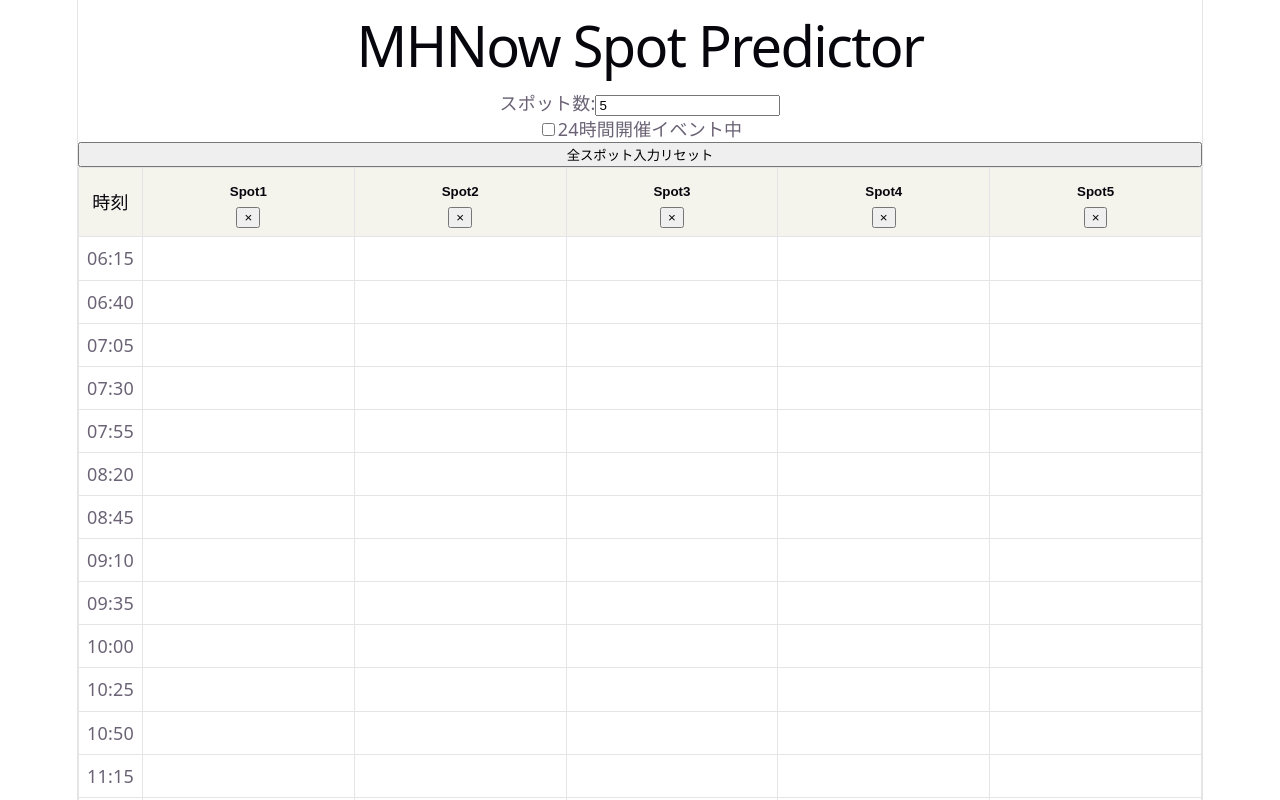
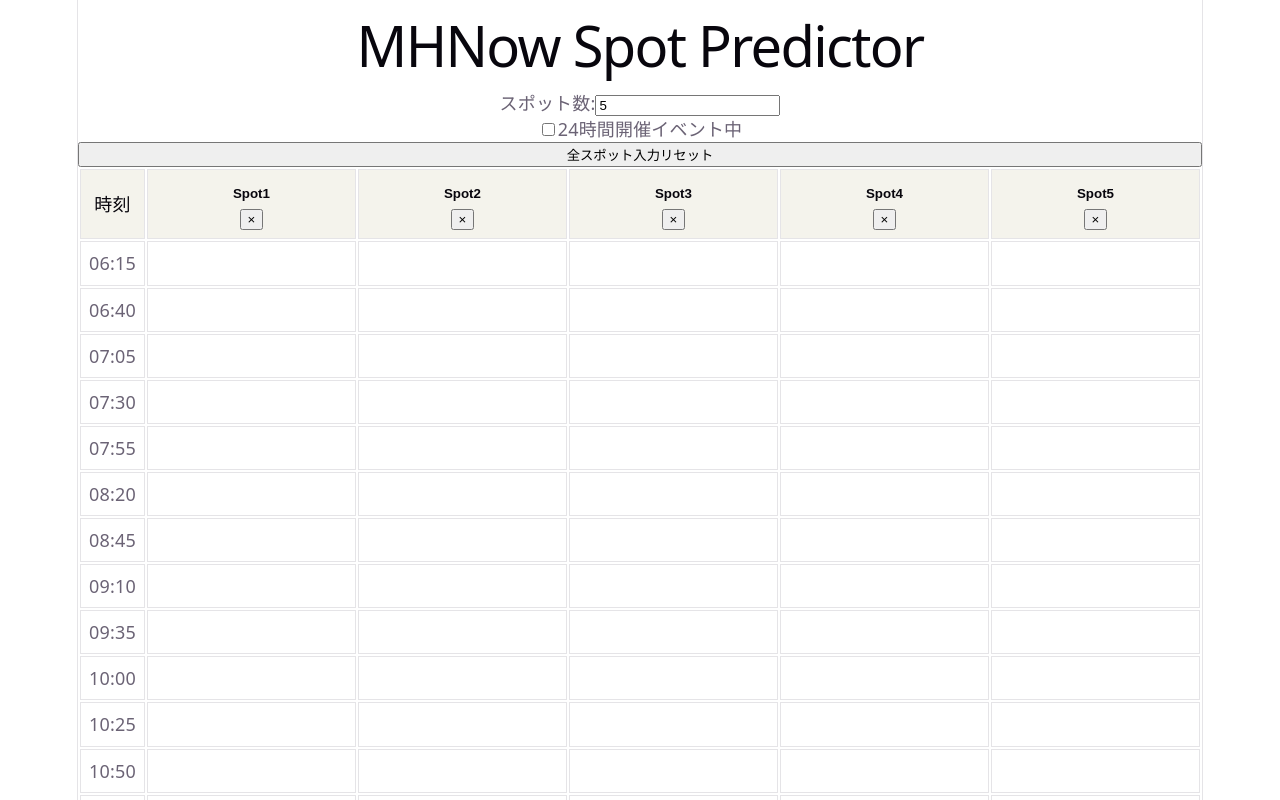
Before and after one commit to takamatsu-yuki/spot-predictor, a React (Vite) app: page / in a window 1280 px wide. Shown: the top 800 px of the page. Built offline with nearby package versions, Linux system fonts and the light colour scheme.

Commit message:
✨ ヘッダー、時刻列を固定

```diff
--- a/src/components/ScheduleTable.css
+++ b/src/components/ScheduleTable.css
@@ -5,14 +5,7 @@
  * 計算ロジックには影響しない。
  */
 
-.schedule-table {
-  border-collapse: collapse;
-  width: 100%;
-}
-
-/*
-    th（ヘッダー）とtd（セル）の共通設定
-  */
+/* th（ヘッダー）とtd（セル）の共通設定 */
 .schedule-table th,
 .schedule-table td {
   border: 1px solid var(--border);
@@ -22,19 +15,48 @@
   text-align: center;
 }
 
-/* ヘッダー行 */
+/* ヘッダー固定 */
+.schedule-table thead th {
+  position: sticky;
+  top: 0;
+  z-index: 10;
+}
+
+/* ヘッダー */
 .schedule-table th {
   background-color: var(--code-bg);
   color: var(--text-h);
 }
 
+/* 時刻列固定 */
+.schedule-table td:first-child,
+.schedule-table th:first-child {
+  position: sticky;
+  left: 0;
+  z-index: 5;
+}
+
+/*
+  左上セル
+  ヘッダー固定 + 時刻列固定
+  の両方を満たす必要がある
+*/
+.schedule-table thead th:first-child {
+  z-index: 20;
+}
+
+/* 固定された時刻列の背景 */
+.schedule-table tbody td:first-child {
+  background-color: var(--bg);
+}
+
 /* アクティブセル */
 .active-cell {
   background-color: #90ee90;
-
   font-weight: bold;
 }
 
+/* Spot名入力欄 */
 .schedule-table th input {
   width: 100%;
   box-sizing: border-box;
@@ -50,13 +72,17 @@
   background: var(--bg);
 }
 
-/* 現在時刻の行 */
+/* 現在時刻、時刻セルだけ色変更 */
 .current-row td:first-child {
   background-color: purple;
   color: white;
   font-weight: bold;
 }
 
+/*
+  次回参加可能枠
+  セル全体を塗らず枠だけ表示
+*/
 .join-target-cell {
   box-shadow: inset 0 0 0 3px gold;
 }
```
